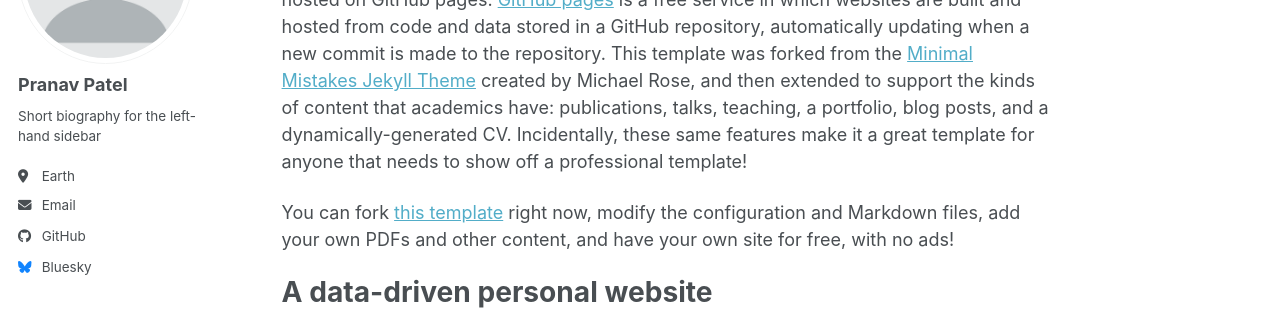
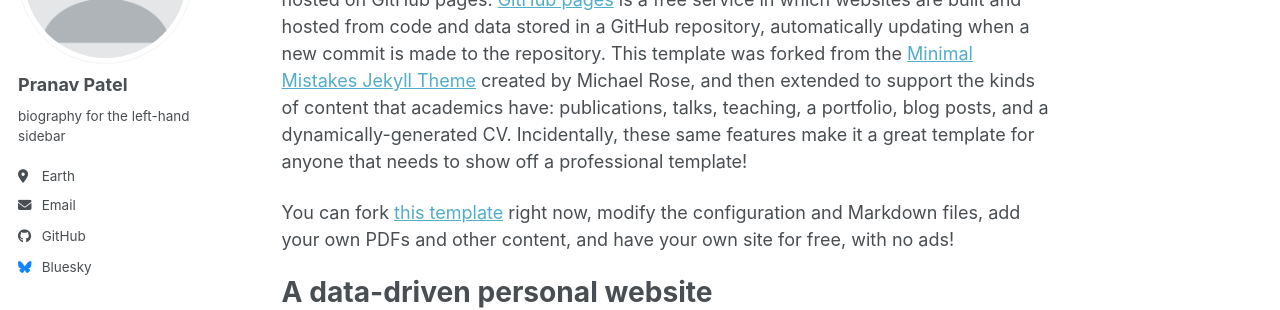
Before and after one commit to pranav517517/pranav517517.github.io, a Jekyll site: the page built from _pages/about.md, in a window 1280 px wide. Shown: the part 212-522 px from the top of the page. Built offline with Jekyll 4.4.1, drawn with Linux system fonts in a browser that asks for light colours; a style sheet for code colours, icons or effects is not loaded.

Commit message:
Update bio in _config.yml

```diff
--- a/_config.yml
+++ b/_config.yml
@@ -26,7 +26,7 @@ author:
   avatar           : "profile.png"
   name             : "Pranav Patel"
   pronouns         : # example: "she/her"
-  bio              : "Short biography for the left-hand sidebar"
+  bio              : "biography for the left-hand sidebar"
   location         : "Earth"
   employer         : #
   uri              : # URL
```
